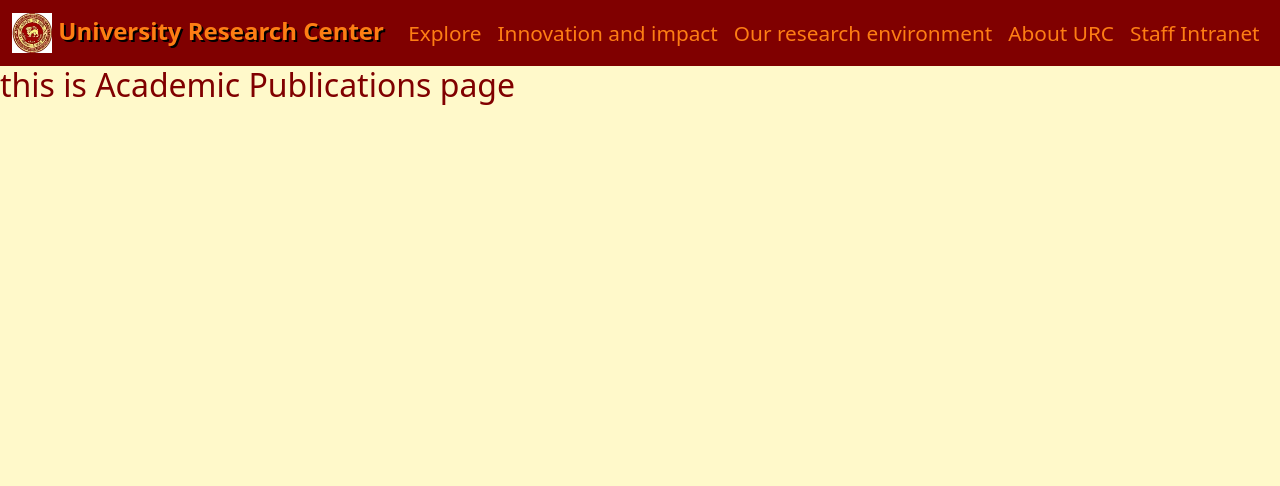
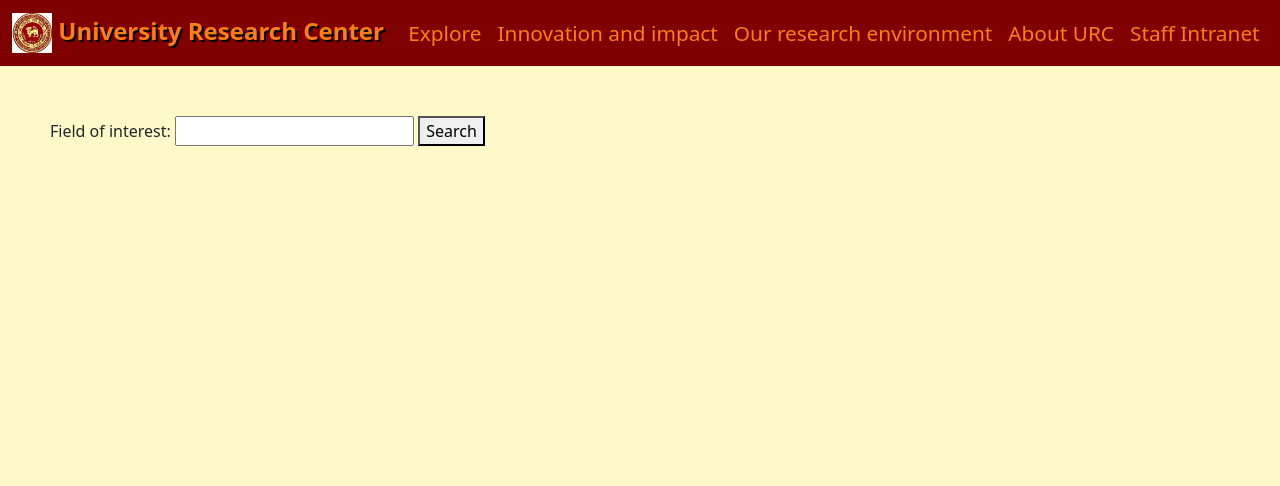
Before and after one commit to VenuraShyamal14/URC, a PHP site: the page made by sub topics/explore/Academic_publications.php in a window 1280 px wide. Shown: the top 486 px of the page. Run offline with PHP 8.4, Linux system fonts and the light colour scheme; a stand-in replaces the project's code that opens the database connection.

Commit message:
add search feature for academic publication page

```diff
--- a/css/styles.css
+++ b/css/styles.css
@@ -230,4 +230,13 @@ footer{
 .check_btn{
     background-color: #800000;
     color: white;
+
 }
+
+#search_results{
+    margin: 50px;
+}
+
+#search_form{
+    margin: 50px;
+}
--- a/js/index.js
+++ b/js/index.js
@@ -122,6 +122,7 @@ if (data.length>0){
     cardImg.style.paddingRight='10px';
     cardImg.height=250;
     cardImg.width='auto';
+    //cardImg.style.borderRadius='50%';
     card.appendChild(cardImg);
 
     // create the card body
@@ -136,13 +137,13 @@ if (data.length>0){
     cardBody.appendChild(name);
 
     //add the faculty to the card body
-    var faculty = document.createElement('p');
+    var faculty = document.createElement('h6');
     faculty.classList.add('card-text');
     faculty.innerHTML = 'Faculty of ' + item.faculty;
     cardBody.appendChild(faculty);
 
     var b1 = document.createElement('button');
-    b1.classList.add('btn','btn-primary','detail_btn1');
+    b1.classList.add('btn','detail_btn1');
     b1.setAttribute("id", i);
     b1.innerHTML = 'view profile';
     b1.addEventListener('click', function() {
@@ -186,7 +187,7 @@ function displayPopup(content){
     var temp = document.createElement('div');
     temp.setAttribute("id", "temp_popup");
     temp.classList.add('position-fixed');
-    temp.style.overflow='scroll';
+
     temp.style.top='30%';
     temp.style.left='15%';
     temp.style.backgroundColor='#ECF9FF';
@@ -201,14 +202,21 @@ function displayPopup(content){
   // Create a content element with name and description
   var name1 = document.createElement('h2');
   name1.textContent = myObj[content].honorific + myObj[content].initials + myObj[content].name;
-  var description = document.createElement('p');
+  var description = document.createElement('h6');
   description.textContent = myObj[content].details;
+  description.style.height='25vh';
+  description.style.overflowY='scroll';
   var temp_button= document.createElement('button');
-  temp_button.classList.add('btn','btn-primary');
+  temp_button.classList.add('btn');
   temp_button.textContent='back';
+  temp_button.style.position='absolute';
+  temp_button.style.right='0';
+  temp_button.style.marginRight='50px';
   temp_button.addEventListener("click",function(){
       removepopup(temp);
   });
+
+
 
   // Add the content elements to the popup
   temp.appendChild(name1);
@@ -216,6 +224,7 @@ function displayPopup(content){
   temp.appendChild(temp_button);
   // Add the popup to the page
   document.body.appendChild(temp);
+
 }
 
 function removepopup(temp){
--- a/sub topics/explore/Academic_publications.php
+++ b/sub topics/explore/Academic_publications.php
@@ -7,8 +7,27 @@
    <?php
    include('../../navbar.html');
     ?>
+    <script>
+		function searchKeyword() {
+			var keyword = $('#keyword').val();
+			$.ajax({
+				type: 'POST',
+				url: '../../search.php',
+				data: { keyword: keyword },
+				success: function(response) {
+					$('#search_results').html(response);
+				}
+			});
+			return false;
+		}
+	</script>
 
-    <h2>this is Academic Publications page</h2>
+    <form id="search_form" onsubmit="return searchKeyword();">
+		<label for="keyword">Field of interest:</label>
+		<input type="text" name="keyword" id="keyword">
+		<button type="submit">Search</button>
+	</form>
+	<div id="search_results"></div>
 
 <!--footer-->
 <?php
--- a/sub topics/explore/Find_researcher.php
+++ b/sub topics/explore/Find_researcher.php
@@ -16,7 +16,7 @@
 
 ?>
 
-<div class="btn-group d-flex justify-content-center static-top" role="group" aria-label="Basic radio toggle button group"  >
+<div class="btn-group d-flex justify-content-center fixed" role="group" aria-label="Basic radio toggle button group"  >
 
     <input type="radio" class="btn-check " name="btnradio" id="Agriculture" autocomplete="off" checked>
   <label class="btn check_btn " for="Agriculture">Agriculture</label>
```
Also changed, not shown: search.php (added, +42 -0 lines).
